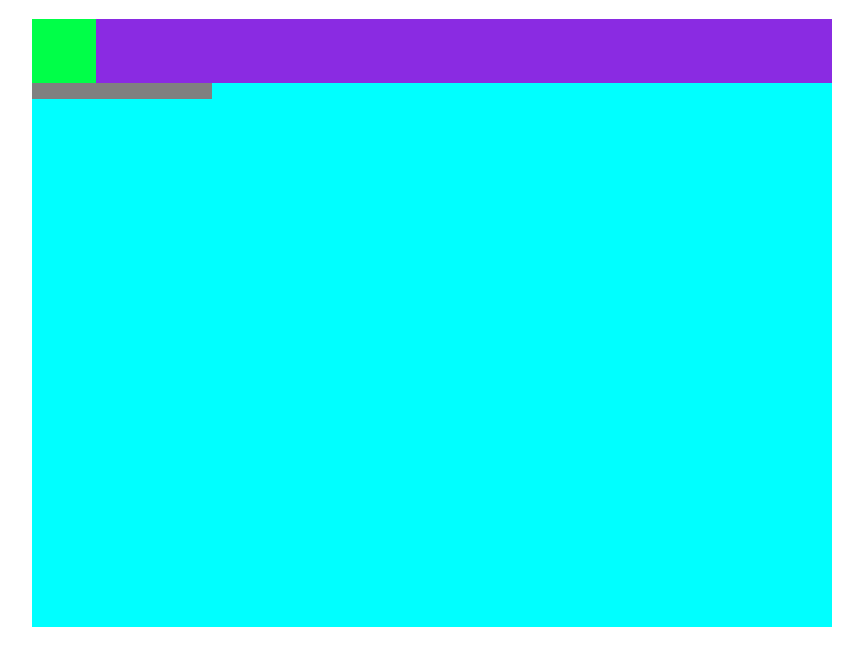
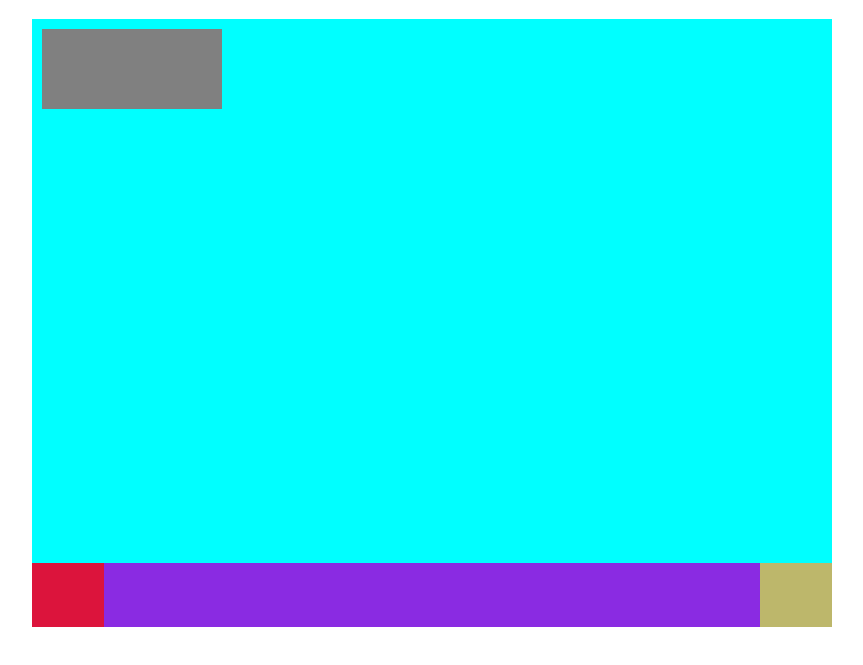
Before and after one commit to DukeVZ/point-and-klick-advanture, a plain HTML site: page index.html in a window 1280 px wide. Shown: the part 69-734 px from the top of the page, without its empty margins (208-1071 px from the left). Drawn offline with Linux system fonts and the light colour scheme.

Commit message:
ui fixed

```diff
--- a/css/style.css
+++ b/css/style.css
@@ -16,45 +16,48 @@ body{
     position: relative;
 }
 #inventoryBox{
+    top: 10px;
+    left: 10px;
     width: 180px;
     height: 80px;
     background-color: gray;
 }
 #dialogeBar{
-
+    bottom: 0px;
 }
 #setNameDialog{
+    position: relative;
     width: 800px;
     height: 64px;
     background-color: blueviolet;
 }
 #mainCharacter{
-    width: 32px;
+    width: 72px;
     height: 64px;
     background-color: crimson;
 }
 #playerSpeech{
     width: 300px;
-    background-color: aliceblue;
+    background-color: rgb(0, 0, 0);
+    left: 64px;
+    bottom: 64px;
 }
 #ncpSpeech{
     width: 300px;
     background-color: aliceblue;
 }
 #npcCharacter{
-    width: 32px;
+    width: 72px;
     height: 64px;
     background-color: darkkhaki;
+    bottom: 0px;
+    right: 0px;
 }
 #testTree{
-    width: 64px;
-    height: 64px;
-    background-color: #00ff48;
+
 }
 #playerCharacter{
-    width: 32px;
-    height: 32px;
-    background-color: black;
+
 }
 #tileMap{
 
```
